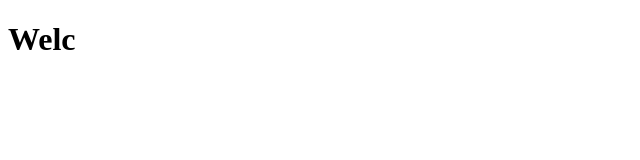
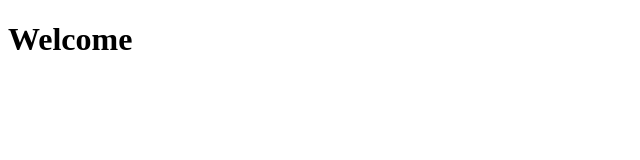
Before and after one commit to LONTSIPARFAIT/porfolio-perfect, a plain HTML site: page index.html in a window 1280 px wide. Shown: the whole page, without its empty margins (0-640 px from the left). Drawn offline with Linux system fonts and the light colour scheme.

Commit message:
first commit

```diff
--- a/index.html
+++ b/index.html
@@ -6,6 +6,6 @@
     <title>Document</title>
 </head>
 <body>
-    <h1>Welc</h1>
+    <h1>Welcome</h1>
 </body>
 </html>
```
